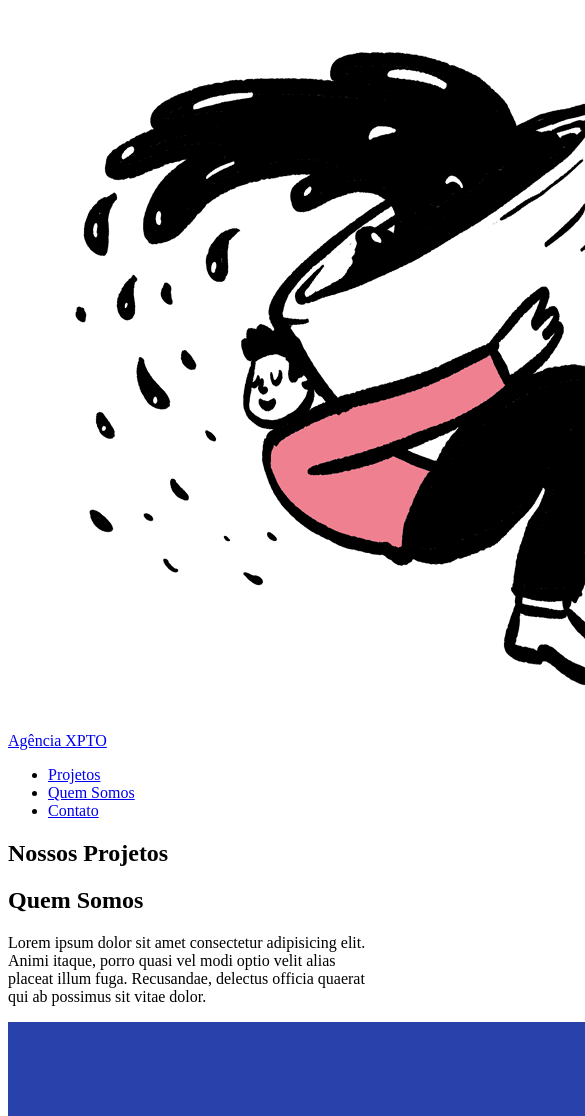
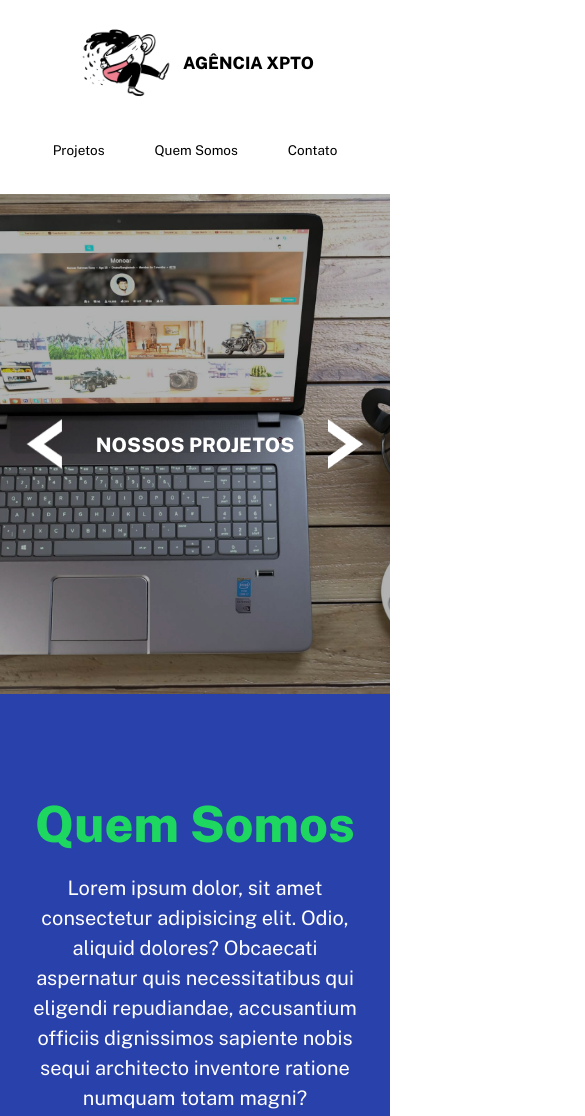
Before and after one commit to pauloprata10/projeto-landing-page-xpto, a plain HTML site: page index.html in a window 390 px wide. Shown: the top 1116 px of the page, 585 px wide, since content can reach past the window. Drawn offline with nearby package versions, Linux system fonts and the light colour scheme.

Commit message:
criando o css e responsivo

```diff
--- a/index.html
+++ b/index.html
@@ -41,23 +41,25 @@
             <div class="imagem-painel projeto1 mostrar"></div>
             <div class="imagem-painel projeto2"></div>
             <div class="imagem-painel projeto3"></div>
+
+            <a href="#" id="btn-voltar" class="seta btn-voltar">voltar</a>
+            <a href="#" id="btn-avancar" class="seta btn-avancar">avancar</a>
         </section>
 
         <section class="quem-somos" id="quem-somos">
             <div class="conteudo">
                 <div class="informacoes">
                     <h2 class="titulo">Quem Somos</h2>
-
                     <p class="texto">
-                        Lorem ipsum dolor sit amet consectetur adipisicing elit. Animi itaque, porro quasi vel modi optio velit alias placeat illum fuga. Recusandae, delectus officia quaerat qui ab possimus sit vitae dolor.
+                        Lorem ipsum dolor, sit amet consectetur adipisicing elit. Odio, aliquid dolores?
+                        Obcaecati aspernatur quis necessitatibus qui eligendi repudiandae, accusantium officiis
+                        dignissimos
+                        sapiente nobis sequi architecto inventore ratione numquam totam magni?
                     </p>
                 </div>
-
-                <img src="./src/imagens/composition-12.svg" alt="personagem com celularzinho na mão">
-
+                <img src="./src/imagens/composition-12.svg" class="imagem" alt="personagem com celular na mão">
             </div>
         </section>
-    </main>
 
     <footer class="rodape" id="contato">
         <nav class="navegacao">
--- a/src/css/estilos.css
+++ b/src/css/estilos.css
@@ -0,0 +1,279 @@
+@import url('https://fonts.googleapis.com/css2?family=Public+Sans:wght@300;400;800&display=swap');
+
+* {
+    margin: 0;
+    padding: 0;
+    box-sizing: border-box;
+    color: #000;
+}
+
+img {
+    max-width: 100%;
+}
+
+a {
+    text-decoration: none;
+}
+
+ul {
+    list-style: none;
+}
+
+html {
+    scroll-behavior: smooth;
+}
+
+body {
+    font-family: 'Public Sans', sans-serif;
+}
+
+/* LOGO */
+
+.logo .imagem {
+    width: 100px;
+}
+
+.logo {
+    display: flex;
+    align-items: center;
+    text-transform: uppercase;
+}
+
+.logo .titulo {
+    margin-left: 7px;
+    font-size: 17px;
+    transition: 0.3s ease-in-out;
+    font-weight: 800;
+}
+
+.logo .titulo:hover {
+    color: #1ED760;
+}
+
+/* LOGO */
+
+/* CABEÇALHO */
+
+.cabecalho {
+    display: flex;
+    justify-content: space-between;
+    align-items: center;
+    padding: 25px 0;
+    max-width: 1170px;
+    margin: 0 auto;
+    flex-wrap: wrap;
+}
+
+@media(max-width: 624px) {
+    .cabecalho {
+        justify-content: center;
+    }
+
+    .cabecalho .logo {
+        margin-bottom: 30px;
+    }
+
+    .cabecalho .menu .item a {
+        font-size: calc(0.6em + 1vw);
+    }
+}
+
+.cabecalho .navegacao .menu {
+    display: flex;
+}
+
+.cabecalho .navegacao .menu .item {
+    margin: 10px;
+}
+
+.cabecalho .navegacao .menu .item a {
+    padding: 15px;
+    transition: 0.3s ease-in-out;
+
+}
+
+.cabecalho .navegacao .menu .item a:hover {
+    background-color: #1ED760;
+    color: white;
+}
+
+/* CABEÇALHO */
+
+/* PAINEL */
+
+.conteudo-principal .paineis {
+    display: flex;
+    justify-content: center;
+    align-items: center;
+    height: 700px;
+    position: relative;
+}
+
+@media(max-width: 900px) {
+    .conteudo-principal .paineis {
+        height: 500px;
+    }
+}
+
+.conteudo-principal .paineis .imagem-painel {
+    background-repeat: no-repeat;
+    background-size: cover;
+    background-position: center;
+    min-width: 100%;
+    height: 100%;
+    position: absolute;
+    z-index: -1;
+    filter: brightness(70%);
+}
+
+.conteudo-principal .paineis .projeto1{
+    background-image: url('../imagens/painel1.jpg');
+}
+
+.conteudo-principal .paineis .projeto2{
+    background-image: url('../imagens/painel2.jpg');
+}
+
+.conteudo-principal .paineis .projeto3{
+    background-image: url('../imagens/painel3.jpg');
+}
+
+.conteudo-principal .paineis .titulo {
+    color: #fff;
+    text-transform: uppercase;
+    font-size: calc(1em + 1vw);
+}
+
+.conteudo-principal .paineis .seta {
+    background: url('../imagens/seta.png') no-repeat center;
+    background-size: contain;
+    width: 50px;
+    height: 50px;
+    position: absolute;
+    text-indent: 100%;
+    overflow: hidden;
+}
+
+.conteudo-principal .paineis .seta.btn-voltar {
+    left: 20px;
+    transform:rotateY(180deg);
+}
+
+.conteudo-principal .paineis .seta.btn-avancar {
+    right: 20px;
+}
+
+/* PAINEL */
+
+/* QUEM SOMOS */
+
+.quem-somos {
+    background-color: #2941AB;
+}
+
+.quem-somos .conteudo {
+    display: flex;
+    align-items: center;
+    padding: 0 10%;
+}
+
+.quem-somos .conteudo .informacoes {
+    width: 40%;
+}
+
+.quem-somos .conteudo .imagem {
+    width: 60%;
+}
+
+.quem-somos .conteudo .informacoes .titulo {
+    font-size: 50px;
+    color: #1ED760;
+    margin-bottom: 20px;
+}
+
+.quem-somos .conteudo .informacoes .texto {
+    font-size: 20px;
+    line-height: 1.5;
+    color: #fff;
+    font-weight: 400;
+}
+
+@media(max-width: 1200px) {
+    .quem-somos .conteudo {
+        flex-direction: column;
+        text-align: center;
+        padding: 100px 30px;
+    }
+
+    .quem-somos .conteudo .imagem {
+        display: none;
+    }
+
+    .quem-somos .conteudo .informacoes {
+        width: 100%;
+    }
+}
+
+/* QUEM SOMOS */
+
+/* RODAPE */
+
+.rodape {
+    padding: 80px 0 20px 0;
+}
+
+.rodape .navegacao {
+    max-width: 1170px;
+    margin: 0 auto;
+    display: flex;
+    justify-content: space-between;
+    align-items: center;
+    flex-wrap: wrap;
+}
+
+.rodape .redes-sociais {
+    display: flex;
+}
+
+.rodape .redes-sociais a {
+    display: flex;
+    justify-content: center;
+    margin: 0 10px;
+    font-size: 30px;
+    border: 2px solid #111;
+    border-radius: 50%;
+    padding: 15px;
+    width: 65px;
+    transition: 0.3s ease-in-out;
+}
+
+.rodape .redes-sociais a:hover {
+    background-color: #1ED760;
+}
+
+.rodape .navegacao .logo .imagem {
+    width: 100px;
+}
+
+.rodape .copyright {
+    margin-top: 70px;
+    text-align: center;
+}
+
+@media(max-width: 940px)  {
+    .rodape .navegacao {
+        justify-content: center;
+    }
+
+    .rodape .navegacao .logo {
+        margin-bottom: 30px;
+    }
+
+    .rodape .navegacao .logo,
+    .rodape .navegacao .redes-sociais {
+        width: 100%;
+        justify-content: center;
+    }
+}
+
+/* RODAPE */
```
